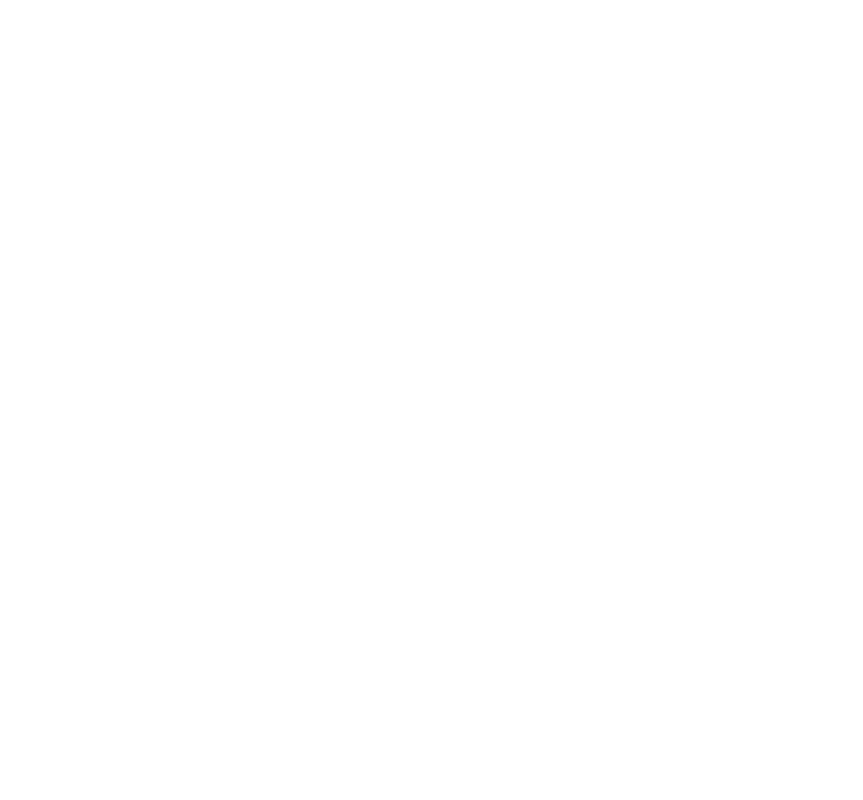
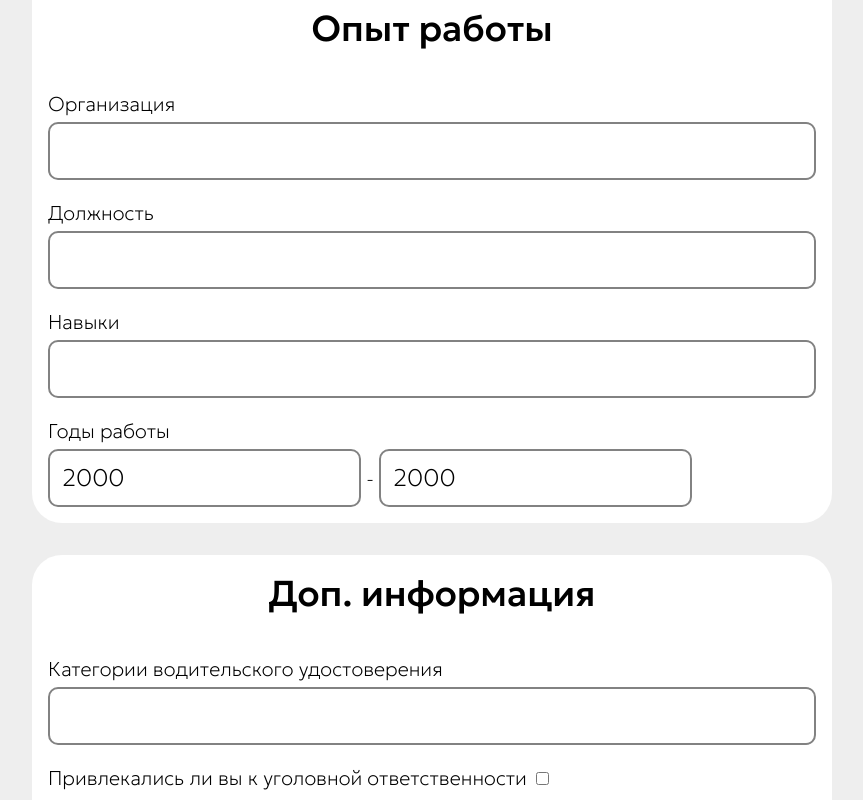
Before and after one commit to IgorSulj/jobsite, a SvelteKit app: page /form in a window 1280 px wide. Shown: the part 1860-2660 px from the top of the page, without its empty margins (208-1071 px from the left). Before the commit the page ends 1811 px from the top, so only its background shows below. Built offline with nearby package versions, Linux system fonts and the light colour scheme.

Commit message:
Added additional form

```diff
--- a/src/lib/forms/MultiForm.svelte
+++ b/src/lib/forms/MultiForm.svelte
@@ -14,7 +14,7 @@
     }>()
 
     export let createStore: (index: number) => ValidatedStore<T>
-    export let maxSize: number
+    export let maxSize: number = Infinity
     export let stores: ValidatedStore<T>[] = [createStore(0)]
 
     let index = 0
--- a/src/lib/forms/fields/Input.svelte
+++ b/src/lib/forms/fields/Input.svelte
@@ -1,9 +1,10 @@
 <script lang="ts">
     export let label: string = ''
+    export let inlineLabel = false
 </script>
 
 
-<label>
+<label class:inline={inlineLabel}>
     {#if label}
     <p>{label}</p>
     {/if}
@@ -22,7 +23,11 @@
         margin-bottom: 0.3125rem;
     }
 
-    label :global(input), label :global(select) {
+    .inline p {
+        display: inline;
+    }
+
+    label :global(input), label :global(select), label :global(textarea) {
         width: 100%;
         border-radius: 0.625rem;
         border: 2px solid #828282;
@@ -32,6 +37,10 @@
         padding: 0.75rem;
     }
 
+    .inline :global(input) {
+        width: auto;
+    }
+
     label :global(select) {
         background-color: transparent;
     }
--- /dev/null
+++ b/src/routes/form/Additional.svelte
@@ -0,0 +1,38 @@
+<script lang="ts">
+    import Form from "$lib/forms/Form.svelte";
+    import FormHeader from "$lib/forms/FormHeader.svelte";
+    import Input from "$lib/forms/fields/Input.svelte";
+    import StringField from "$lib/forms/fields/StringField.svelte";
+    import { get } from "svelte/store";
+    import { getLocalStorageStore } from "./forms";
+
+    let drivingLicense: string
+    let hadCriminalLiability: string
+    let additional: string
+
+    const store = getLocalStorageStore('form:additional', {
+            drivingLicense: '',
+            hadCriminalLiability: '',
+            additional: ''
+        }
+    );
+
+    ({drivingLicense, hadCriminalLiability, additional} = get(store))
+
+    $: $store = {
+        drivingLicense,
+        hadCriminalLiability,
+        additional
+    }
+</script>
+
+<Form>
+    <FormHeader>Доп. информация</FormHeader>
+    <StringField label="Категории водительского удостоверения" bind:value={drivingLicense} />
+    <Input label="Привлекались ли вы к уголовной ответственности" inlineLabel={true}>
+        <input type="checkbox" bind:value={hadCriminalLiability}>
+    </Input>
+    <Input label="Доп.информация">
+        <textarea rows="5" bind:value={additional}></textarea>
+    </Input>
+</Form>
--- /dev/null
+++ b/src/routes/form/Experience.svelte
@@ -0,0 +1,45 @@
+<script lang="ts">
+    import FormHeader from "$lib/forms/FormHeader.svelte";
+    import MultiForm from "$lib/forms/MultiForm.svelte";
+    import StringField from "$lib/forms/fields/StringField.svelte";
+    import YearSpanField from "$lib/forms/fields/YearSpanField.svelte";
+    import { get, type Writable } from "svelte/store";
+    import { createExperienceStore, getLocalStorageStore } from "./forms";
+
+    let organization: string = ''
+    let position: string = ''
+    let skills: string = ''
+    let start: number = 2000
+    let end: number = 2000
+
+    let currentStore: ReturnType<typeof createExperienceStore>['raw'] =
+        getLocalStorageStore("form:experience:0", {
+            organization,
+            position,
+            skills,
+            start,
+            end
+        });
+
+    ({organization, position, skills, start, end} = get(currentStore))
+
+    $: $currentStore = {
+        organization,
+        position,
+        skills,
+        start,
+        end
+    }
+</script>
+
+<MultiForm createStore={createExperienceStore} on:onstorechange={e => {
+    let data = get(e.detail);
+    ({organization, position, skills, start, end} = data)
+    currentStore = e.detail
+}}>
+    <FormHeader>Опыт работы</FormHeader>
+    <StringField label="Организация" bind:value={organization}  />
+    <StringField label="Должность" bind:value={position} />
+    <StringField label="Навыки" bind:value={skills} />
+    <YearSpanField label="Годы работы" bind:start bind:end />
+</MultiForm>
--- a/src/routes/form/FormWrapper.svelte
+++ b/src/routes/form/FormWrapper.svelte
@@ -1,14 +1,17 @@
 <script lang="ts">
-    import { personalFormData, contactsFormData } from "./forms";
     import Personal from "./Personal.svelte";
     import Contacts from "./Contacts.svelte";
     import Education from "./Education.svelte";
+    import Experience from "./Experience.svelte";
+    import Additional from "./Additional.svelte";
 </script>
 
 <div class="wrapper">
     <Personal />
     <Contacts />
     <Education />
+    <Experience />
+    <Additional />
 </div>
 
 <style>
--- a/src/routes/form/forms.ts
+++ b/src/routes/form/forms.ts
@@ -56,7 +56,7 @@
 )
 
 export const contactsFormData = withValidation(
-    getLocalStorageStore('form:personal', {
+    getLocalStorageStore('form:contacts', {
         country: '',
         city: '',
         street: '',
@@ -79,3 +79,15 @@
         })
     )
 }
+
+export function createExperienceStore(index: number) {
+    return withValidation(
+        getLocalStorageStore(`form:experience:${index}`, {
+            organization: '',
+            position: '',
+            skills: '',
+            start: 2000,
+            end: 2000
+        })
+    )
+}
```
